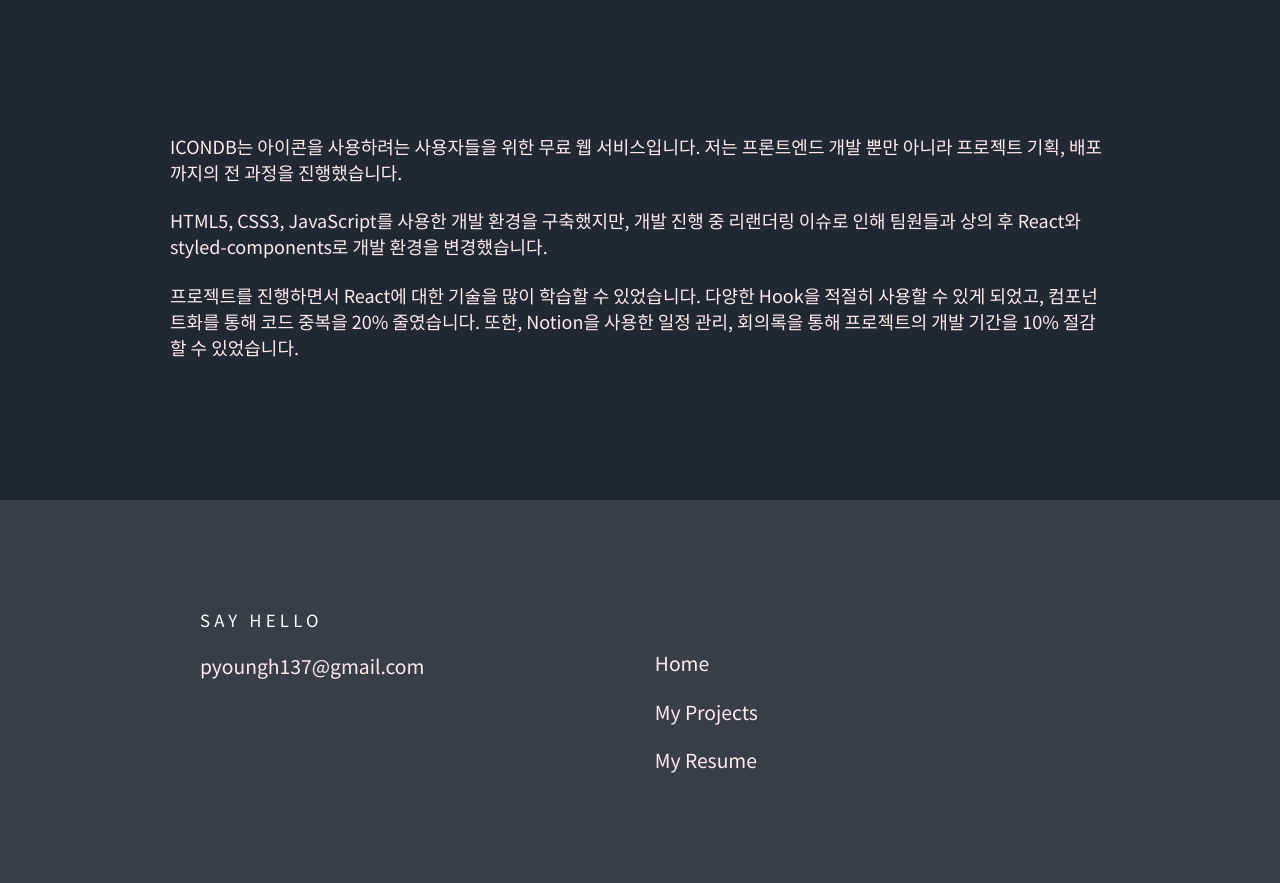
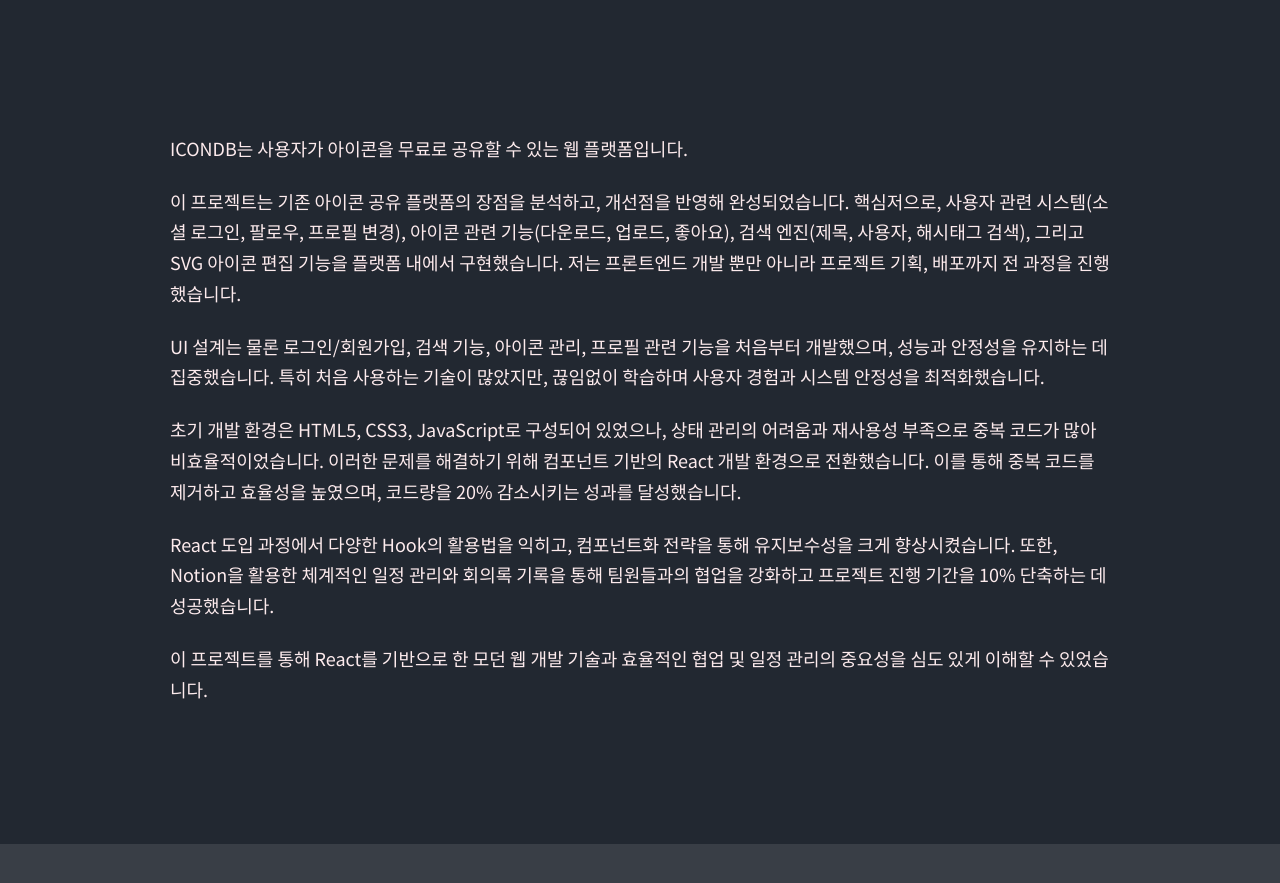
Before and after one commit to bbagbbagn2/PJH-Portfolio, a React (Create React App) app: page /project/Drinkable in a window 1280 px wide. Shown: the part 1000-1883 px from the top of the page. Built offline with nearby package versions, Linux system fonts and the light colour scheme.

Commit message:
docs: ICONDB 설명글 변경

```diff
--- a/src/pages/project/components/components/DescriptionWrapper.tsx
+++ b/src/pages/project/components/components/DescriptionWrapper.tsx
@@ -30,5 +30,4 @@
 const Paragraph = styled.p`
   margin-bottom: 1.25em;
   color: ${colors.text};
-  line-height: normal;
 `;
--- a/src/pages/project/data/projectData.ts
+++ b/src/pages/project/data/projectData.ts
@@ -27,13 +27,17 @@
     title: 'icondb',
     images: ICONDB_IMAGES,
     description: [
-      'ICONDB는 아이콘을 사용하려는 사용자들을 위한 무료 웹 서비스입니다. 저는 프론트엔드 개발 뿐만 아니라 프로젝트 기획, 배포까지의 전 과정을 진행했습니다.',
+      'ICONDB는 사용자가 아이콘을 무료로 공유할 수 있는 웹 플랫폼입니다. ',
 
-      'HTML5, CSS3, JavaScript를 사용한 개발 환경을 구축했지만, 개발 진행 중 리랜더링 이슈로 인해 팀원들과 상의 후 React와 styled-components로 개발 환경을 변경했습니다.',
+      '이 프로젝트는 기존 아이콘 공유 플랫폼의 장점을 분석하고, 개선점을 반영해 완성되었습니다. 핵심저으로, 사용자 관련 시스템(소셜 로그인, 팔로우, 프로필 변경), 아이콘 관련 기능(다운로드, 업로드, 좋아요), 검색 엔진(제목, 사용자, 해시태그 검색), 그리고 SVG 아이콘 편집 기능을 플랫폼 내에서 구현했습니다. 저는 프론트엔드 개발 뿐만 아니라 프로젝트 기획, 배포까지 전 과정을 진행했습니다. ',
 
-      '프로젝트를 진행하면서 React에 대한 기술을 많이 학습할 수 있었습니다. ' +
-        '다양한 Hook을 적절히 사용할 수 있게 되었고, 컴포넌트화를 통해 코드 중복을 20% 줄였습니다. ' +
-        '또한, Notion을 사용한 일정 관리, 회의록을 통해 프로젝트의 개발 기간을 10% 절감할 수 있었습니다. ',
+      'UI 설계는 물론 로그인/회원가입, 검색 기능, 아이콘 관리, 프로필 관련 기능을 처음부터 개발했으며, 성능과 안정성을 유지하는 데 집중했습니다. 특히 처음 사용하는 기술이 많았지만, 끊임없이 학습하며 사용자 경험과 시스템 안정성을 최적화했습니다.',
+
+      '초기 개발 환경은 HTML5, CSS3, JavaScript로 구성되어 있었으나, 상태 관리의 어려움과 재사용성 부족으로 중복 코드가 많아 비효율적이었습니다. 이러한 문제를 해결하기 위해 컴포넌트 기반의 React 개발 환경으로 전환했습니다. 이를 통해 중복 코드를 제거하고 효율성을 높였으며, 코드량을 20% 감소시키는 성과를 달성했습니다.',
+
+      'React 도입 과정에서 다양한 Hook의 활용법을 익히고, 컴포넌트화 전략을 통해 유지보수성을 크게 향상시켰습니다. 또한, Notion을 활용한 체계적인 일정 관리와 회의록 기록을 통해 팀원들과의 협업을 강화하고 프로젝트 진행 기간을 10% 단축하는 데 성공했습니다.',
+
+      '이 프로젝트를 통해 React를 기반으로 한 모던 웹 개발 기술과 효율적인 협업 및 일정 관리의 중요성을 심도 있게 이해할 수 있었습니다. ',
     ],
     stack: [
       { name: 'HTML5' },
@@ -55,6 +59,7 @@
       `다양한 템플릿을 이용해 포트폴리오를 만들 수 있지만, 저의 실력을 통해 오로지 '나만 가지고 있는 포트폴리오'를 제작하고 싶었습니다. `,
 
       'React, TypeScript를 사용해 개발을 진행했고, 다양한 custom Hook을 만들고 사용한 경험을 얻었습니다. ',
+      ``,
     ],
     stack: [
       { name: 'React' },
```
